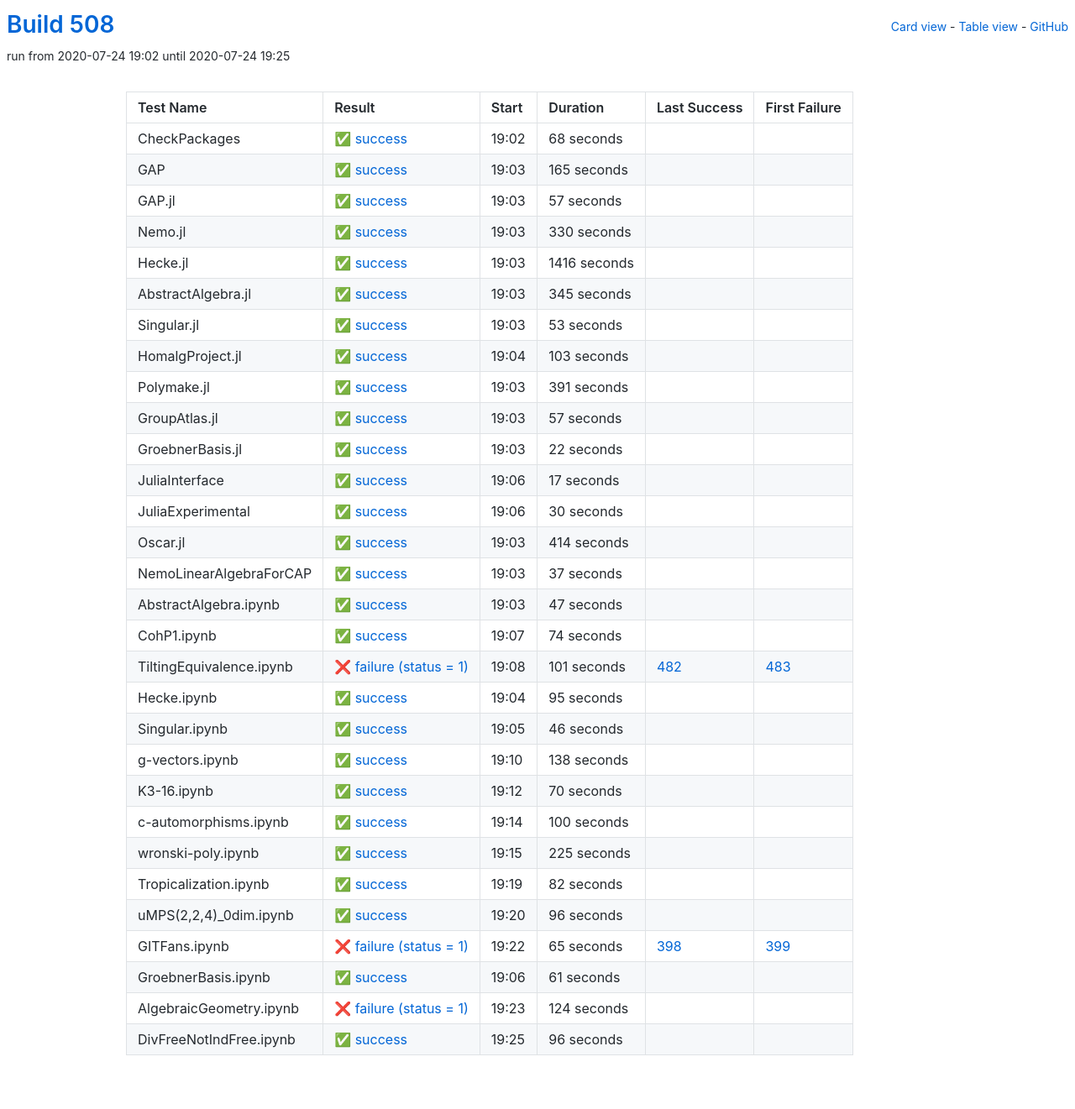
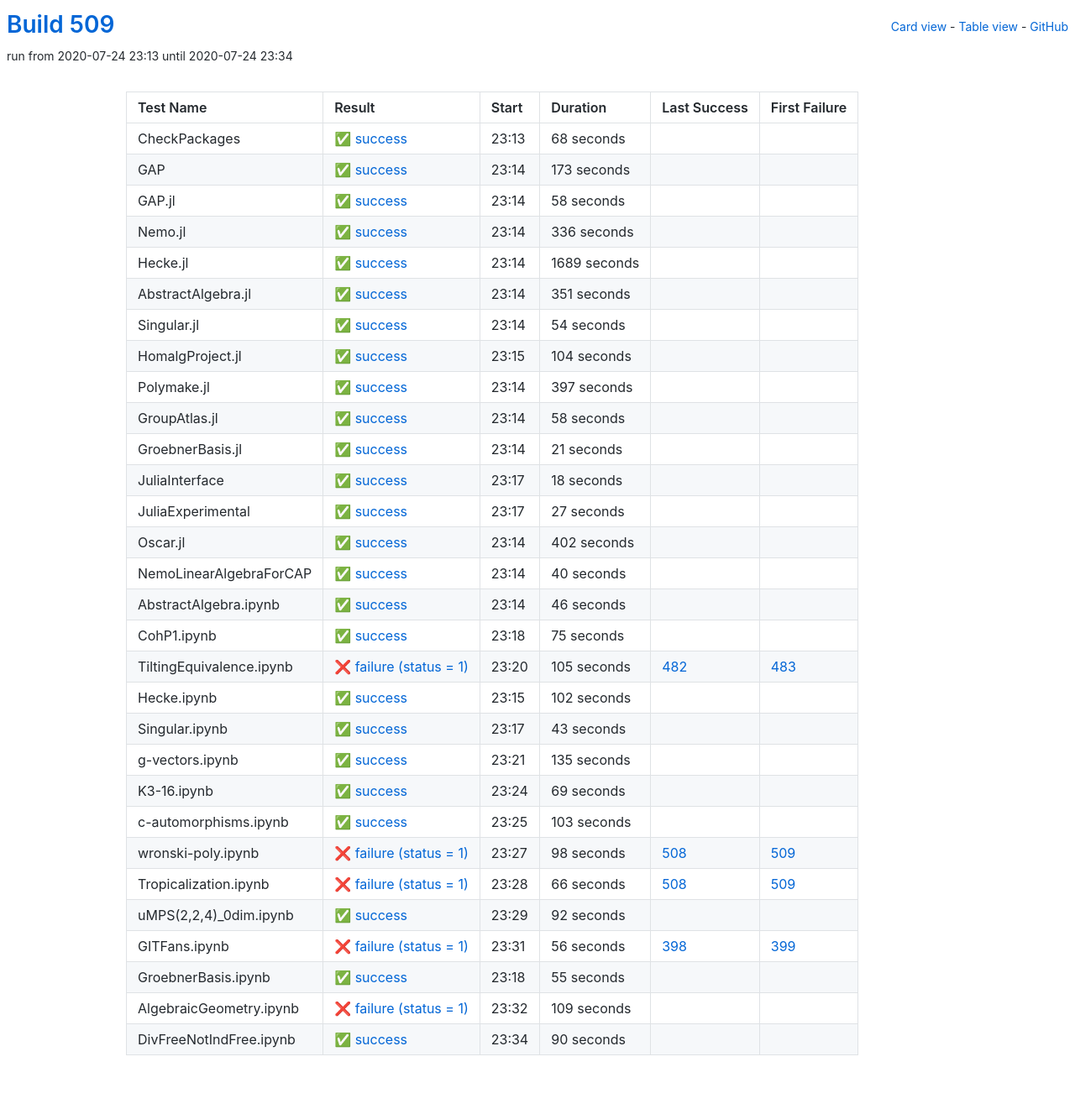
Before and after one commit to oscar-system/oscar-ci-status-stable, a Jekyll site: the page built from table.html, in a window 1280 px wide. Shown: the whole page at 84% size. Built offline with Jekyll 4.4.1, drawn with Linux system fonts in a browser that asks for light colours.

Commit message:
Build #509

```diff
--- a/_data/ci.yml
+++ b/_data/ci.yml
@@ -1,6 +1,6 @@
 ---
-build: 508
-build_url: https://oscarci.mathematik.uni-kl.de/job/oscar-stable/508/
+build: 509
+build_url: https://oscarci.mathematik.uni-kl.de/job/oscar-stable/509/
 job: oscar-stable
 organization: oscar-system
 repo: oscar-ci-status-stable
@@ -8,8 +8,8 @@ repourl: https://github.com/oscar-system/oscar-ci-status-stable
 tests:
 - name: CheckPackages
   id: checkpackages
-  log: https://oscarci.mathematik.uni-kl.de/job/oscar-stable/508/artifact/logs/build-508/CheckPackages.log
-  start: 2020-07-24 19:02
+  log: https://oscarci.mathematik.uni-kl.de/job/oscar-stable/509/artifact/logs/build-509/CheckPackages.log
+  start: 2020-07-24 23:13
   success: true
   exitcode: 0
   status: success
@@ -20,80 +20,260 @@ tests:
   first_failure_url:
 - name: GAP
   id: gap
-  log: https://oscarci.mathematik.uni-kl.de/job/oscar-stable/508/artifact/logs/build-508/GAP.log
-  start: 2020-07-24 19:03
+  log: https://oscarci.mathematik.uni-kl.de/job/oscar-stable/509/artifact/logs/build-509/GAP.log
+  start: 2020-07-24 23:14
   success: true
   exitcode: 0
   status: success
-  duration: 165
+  duration: 173
   last_success: false
   last_success_url:
   first_failure: false
   first_failure_url:
 - name: GAP.jl
   id: gap-jl
-  log: https://oscarci.mathematik.uni-kl.de/job/oscar-stable/508/artifact/logs/build-508/GAP.jl.log
-  start: 2020-07-24 19:03
+  log: https://oscarci.mathematik.uni-kl.de/job/oscar-stable/509/artifact/logs/build-509/GAP.jl.log
+  start: 2020-07-24 23:14
   success: true
   exitcode: 0
   status: success
-  duration: 57
+  duration: 58
   last_success: false
   last_success_url:
   first_failure: false
   first_failure_url:
 - name: Nemo.jl
   id: nemo-jl
-  log: https://oscarci.mathematik.uni-kl.de/job/oscar-stable/508/artifact/logs/build-508/Nemo.jl.log
-  start: 2020-07-24 19:03
+  log: https://oscarci.mathematik.uni-kl.de/job/oscar-stable/509/artifact/logs/build-509/Nemo.jl.log
+  start: 2020-07-24 23:14
   success: true
   exitcode: 0
   status: success
-  duration: 330
+  duration: 336
   last_success: false
   last_success_url:
   first_failure: false
   first_failure_url:
 - name: Hecke.jl
   id: hecke-jl
-  log: https://oscarci.mathematik.uni-kl.de/job/oscar-stable/508/artifact/logs/build-508/Hecke.jl.log
-  start: 2020-07-24 19:03
+  log: https://oscarci.mathematik.uni-kl.de/job/oscar-stable/509/artifact/logs/build-509/Hecke.jl.log
+  start: 2020-07-24 23:14
   success: true
   exitcode: 0
   status: success
-  duration: 1416
+  duration: 1689
   last_success: false
   last_success_url:
   first_failure: false
   first_failure_url:
 - name: AbstractAlgebra.jl
   id: abstractalgebra-jl
-  log: https://oscarci.mathematik.uni-kl.de/job/oscar-stable/508/artifact/logs/build-508/AbstractAlgebra.jl.log
-  start: 2020-07-24 19:03
+  log: https://oscarci.mathematik.uni-kl.de/job/oscar-stable/509/artifact/logs/build-509/AbstractAlgebra.jl.log
+  start: 2020-07-24 23:14
   success: true
   exitcode: 0
   status: success
-  duration: 345
+  duration: 351
   last_success: false
   last_success_url:
   first_failure: false
   first_failure_url:
 - name: Singular.jl
   id: singular-jl
-  log: https://oscarci.mathematik.uni-kl.de/job/oscar-stable/508/artifact/logs/build-508/Singular.jl.log
-  start: 2020-07-24 19:03
+  log: https://oscarci.mathematik.uni-kl.de/job/oscar-stable/509/artifact/logs/build-509/Singular.jl.log
+  start: 2020-07-24 23:14
   success: true
   exitcode: 0
   status: success
-  duration: 53
+  duration: 54
   last_success: false
   last_success_url:
   first_failure: false
   first_failure_url:
 - name: HomalgProject.jl
   id: homalgproject-jl
-  log: https://oscarci.mathematik.uni-kl.de/job/oscar-stable/508/artifact/logs/build-508/HomalgProject.jl.log
-  start: 2020-07-24 19:04
+  log: https://oscarci.mathematik.uni-kl.de/job/oscar-stable/509/artifact/logs/build-509/HomalgProject.jl.log
+  start: 2020-07-24 23:15
+  success: true
+  exitcode: 0
+  status: success
+  duration: 104
+  last_success: false
+  last_success_url:
+  first_failure: false
+  first_failure_url:
+- name: Polymake.jl
+  id: polymake-jl
+  log: https://oscarci.mathematik.uni-kl.de/job/oscar-stable/509/artifact/logs/build-509/Polymake.jl.log
+  start: 2020-07-24 23:14
+  success: true
+  exitcode: 0
+  status: success
+  duration: 397
+  last_success: false
+  last_success_url:
+  first_failure: false
+  first_failure_url:
+- name: GroupAtlas.jl
+  id: groupatlas-jl
+  log: https://oscarci.mathematik.uni-kl.de/job/oscar-stable/509/artifact/logs/build-509/GroupAtlas.jl.log
+  start: 2020-07-24 23:14
+  success: true
+  exitcode: 0
+  status: success
+  duration: 58
+  last_success: false
+  last_success_url:
+  first_failure: false
+  first_failure_url:
+- name: GroebnerBasis.jl
+  id: groebnerbasis-jl
+  log: https://oscarci.mathematik.uni-kl.de/job/oscar-stable/509/artifact/logs/build-509/GroebnerBasis.jl.log
+  start: 2020-07-24 23:14
+  success: true
+  exitcode: 0
+  status: success
+  duration: 21
+  last_success: false
+  last_success_url:
+  first_failure: false
+  first_failure_url:
+- name: JuliaInterface
+  id: juliainterface
+  log: https://oscarci.mathematik.uni-kl.de/job/oscar-stable/509/artifact/logs/build-509/JuliaInterface.log
+  start: 2020-07-24 23:17
+  success: true
+  exitcode: 0
+  status: success
+  duration: 18
+  last_success: false
+  last_success_url:
+  first_failure: false
+  first_failure_url:
+- name: JuliaExperimental
+  id: juliaexperimental
+  log: https://oscarci.mathematik.uni-kl.de/job/oscar-stable/509/artifact/logs/build-509/JuliaExperimental.log
+  start: 2020-07-24 23:17
+  success: true
+  exitcode: 0
+  status: success
+  duration: 27
+  last_success: false
+  last_success_url:
+  first_failure: false
+  first_failure_url:
+- name: Oscar.jl
+  id: oscar-jl
+  log: https://oscarci.mathematik.uni-kl.de/job/oscar-stable/509/artifact/logs/build-509/Oscar.jl.log
+  start: 2020-07-24 23:14
+  success: true
+  exitcode: 0
+  status: success
+  duration: 402
+  last_success: false
+  last_success_url:
+  first_failure: false
+  first_failure_url:
+- name: NemoLinearAlgebraForCAP
+  id: nemolinearalgebraforcap
+  log: https://oscarci.mathematik.uni-kl.de/job/oscar-stable/509/artifact/logs/build-509/NemoLinearAlgebraForCAP.log
+  start: 2020-07-24 23:14
+  success: true
+  exitcode: 0
+  status: success
+  duration: 40
+  last_success: false
+  last_success_url:
+  first_failure: false
+  first_failure_url:
+- name: AbstractAlgebra.ipynb
+  id: abstractalgebra-ipynb
+  log: https://oscarci.mathematik.uni-kl.de/job/oscar-stable/509/artifact/logs/build-509/AbstractAlgebra.ipynb.log
+  start: 2020-07-24 23:14
+  success: true
+  exitcode: 0
+  status: success
+  duration: 46
+  last_success: false
+  last_success_url:
+  first_failure: false
+  first_failure_url:
+- name: CohP1.ipynb
+  id: cohp1-ipynb
+  log: https://oscarci.mathematik.uni-kl.de/job/oscar-stable/509/artifact/logs/build-509/CohP1.ipynb.log
+  start: 2020-07-24 23:18
+  success: true
+  exitcode: 0
+  status: success
+  duration: 75
+  last_success: false
+  last_success_url:
+  first_failure: false
+  first_failure_url:
+- name: TiltingEquivalence.ipynb
+  id: tiltingequivalence-ipynb
+  log: https://oscarci.mathematik.uni-kl.de/job/oscar-stable/509/artifact/logs/build-509/TiltingEquivalence.ipynb.log
+  start: 2020-07-24 23:20
+  success: false
+  exitcode: 1
+  status: failure
+  duration: 105
+  last_success: 482
+  last_success_url: https://oscarci.mathematik.uni-kl.de/job/oscar-stable/482/
+  first_failure: 483
+  first_failure_url: https://oscarci.mathematik.uni-kl.de/job/oscar-stable/483/
+- name: Hecke.ipynb
+  id: hecke-ipynb
+  log: https://oscarci.mathematik.uni-kl.de/job/oscar-stable/509/artifact/logs/build-509/Hecke.ipynb.log
+  start: 2020-07-24 23:15
+  success: true
+  exitcode: 0
+  status: success
+  duration: 102
+  last_success: false
+  last_success_url:
+  first_failure: false
+  first_failure_url:
+- name: Singular.ipynb
+  id: singular-ipynb
+  log: https://oscarci.mathematik.uni-kl.de/job/oscar-stable/509/artifact/logs/build-509/Singular.ipynb.log
+  start: 2020-07-24 23:17
+  success: true
+  exitcode: 0
+  status: success
+  duration: 43
+  last_success: false
+  last_success_url:
+  first_failure: false
+  first_failure_url:
+- name: g-vectors.ipynb
+  id: g-vectors-ipynb
+  log: https://oscarci.mathematik.uni-kl.de/job/oscar-stable/509/artifact/logs/build-509/g-vectors.ipynb.log
+  start: 2020-07-24 23:21
+  success: true
+  exitcode: 0
+  status: success
+  duration: 135
+  last_success: false
+  last_success_url:
+  first_failure: false
+  first_failure_url:
+- name: K3-16.ipynb
+  id: k3-16-ipynb
+  log: https://oscarci.mathematik.uni-kl.de/job/oscar-stable/509/artifact/logs/build-509/K3-16.ipynb.log
+  start: 2020-07-24 23:24
+  success: true
+  exitcode: 0
+  status: success
+  duration: 69
+  last_success: false
+  last_success_url:
+  first_failure: false
+  first_failure_url:
+- name: c-automorphisms.ipynb
+  id: c-automorphisms-ipynb
+  log: https://oscarci.mathematik.uni-kl.de/job/oscar-stable/509/artifact/logs/build-509/c-automorphisms.ipynb.log
+  start: 2020-07-24 23:25
   success: true
   exitcode: 0
   status: success
@@ -102,266 +282,86 @@ tests:
   last_success_url:
   first_failure: false
   first_failure_url:
-- name: Polymake.jl
-  id: polymake-jl
-  log: https://oscarci.mathematik.uni-kl.de/job/oscar-stable/508/artifact/logs/build-508/Polymake.jl.log
-  start: 2020-07-24 19:03
+- name: wronski-poly.ipynb
+  id: wronski-poly-ipynb
+  log: https://oscarci.mathematik.uni-kl.de/job/oscar-stable/509/artifact/logs/build-509/wronski-poly.ipynb.log
+  start: 2020-07-24 23:27
+  success: false
+  exitcode: 1
+  status: failure
+  duration: 98
+  last_success: 508
+  last_success_url: https://oscarci.mathematik.uni-kl.de/job/oscar-stable/508/
+  first_failure: 509
+  first_failure_url: https://oscarci.mathematik.uni-kl.de/job/oscar-stable/509/
+- name: Tropicalization.ipynb
+  id: tropicalization-ipynb
+  log: https://oscarci.mathematik.uni-kl.de/job/oscar-stable/509/artifact/logs/build-509/Tropicalization.ipynb.log
+  start: 2020-07-24 23:28
+  success: false
+  exitcode: 1
+  status: failure
+  duration: 66
+  last_success: 508
+  last_success_url: https://oscarci.mathematik.uni-kl.de/job/oscar-stable/508/
+  first_failure: 509
+  first_failure_url: https://oscarci.mathematik.uni-kl.de/job/oscar-stable/509/
+- name: uMPS(2,2,4)_0dim.ipynb
+  id: umps-2-2-4-0dim-ipynb
+  log: https://oscarci.mathematik.uni-kl.de/job/oscar-stable/509/artifact/logs/build-509/uMPS-2-2-4-_0dim.ipynb.log
+  start: 2020-07-24 23:29
   success: true
   exitcode: 0
   status: success
-  duration: 391
-  last_success: false
-  last_success_url:
-  first_failure: false
-  first_failure_url:
-- name: GroupAtlas.jl
-  id: groupatlas-jl
-  log: https://oscarci.mathematik.uni-kl.de/job/oscar-stable/508/artifact/logs/build-508/GroupAtlas.jl.log
-  start: 2020-07-24 19:03
-  success: true
-  exitcode: 0
-  status: success
-  duration: 57
-  last_success: false
-  last_success_url:
-  first_failure: false
-  first_failure_url:
-- name: GroebnerBasis.jl
-  id: groebnerbasis-jl
-  log: https://oscarci.mathematik.uni-kl.de/job/oscar-stable/508/artifact/logs/build-508/GroebnerBasis.jl.log
-  start: 2020-07-24 19:03
-  success: true
-  exitcode: 0
-  status: success
-  duration: 22
-  last_success: false
-  last_success_url:
-  first_failure: false
-  first_failure_url:
-- name: JuliaInterface
-  id: juliainterface
-  log: https://oscarci.mathematik.uni-kl.de/job/oscar-stable/508/artifact/logs/build-508/JuliaInterface.log
-  start: 2020-07-24 19:06
-  success: true
-  exitcode: 0
-  status: success
-  duration: 17
-  last_success: false
-  last_success_url:
-  first_failure: false
-  first_failure_url:
-- name: JuliaExperimental
-  id: juliaexperimental
-  log: https://oscarci.mathematik.uni-kl.de/job/oscar-stable/508/artifact/logs/build-508/JuliaExperimental.log
-  start: 2020-07-24 19:06
-  success: true
-  exitcode: 0
-  status: success
-  duration: 30
-  last_success: false
-  last_success_url:
-  first_failure: false
-  first_failure_url:
-- name: Oscar.jl
-  id: oscar-jl
-  log: https://oscarci.mathematik.uni-kl.de/job/oscar-stable/508/artifact/logs/build-508/Oscar.jl.log
-  start: 2020-07-24 19:03
-  success: true
-  exitcode: 0
-  status: success
-  duration: 414
-  last_success: false
-  last_success_url:
-  first_failure: false
-  first_failure_url:
-- name: NemoLinearAlgebraForCAP
-  id: nemolinearalgebraforcap
-  log: https://oscarci.mathematik.uni-kl.de/job/oscar-stable/508/artifact/logs/build-508/NemoLinearAlgebraForCAP.log
-  start: 2020-07-24 19:03
-  success: true
-  exitcode: 0
-  status: success
-  duration: 37
-  last_success: false
-  last_success_url:
-  first_failure: false
-  first_failure_url:
-- name: AbstractAlgebra.ipynb
-  id: abstractalgebra-ipynb
-  log: https://oscarci.mathematik.uni-kl.de/job/oscar-stable/508/artifact/logs/build-508/AbstractAlgebra.ipynb.log
-  start: 2020-07-24 19:03
-  success: true
-  exitcode: 0
-  status: success
-  duration: 47
-  last_success: false
-  last_success_url:
-  first_failure: false
-  first_failure_url:
-- name: CohP1.ipynb
-  id: cohp1-ipynb
-  log: https://oscarci.mathematik.uni-kl.de/job/oscar-stable/508/artifact/logs/build-508/CohP1.ipynb.log
-  start: 2020-07-24 19:07
-  success: true
-  exitcode: 0
-  status: success
-  duration: 74
-  last_success: false
-  last_success_url:
-  first_failure: false
-  first_failure_url:
-- name: TiltingEquivalence.ipynb
-  id: tiltingequivalence-ipynb
-  log: https://oscarci.mathematik.uni-kl.de/job/oscar-stable/508/artifact/logs/build-508/TiltingEquivalence.ipynb.log
-  start: 2020-07-24 19:08
-  success: false
-  exitcode: 1
-  status: failure
-  duration: 101
-  last_success: 482
-  last_success_url: https://oscarci.mathematik.uni-kl.de/job/oscar-stable/482/
-  first_failure: 483
-  first_failure_url: https://oscarci.mathematik.uni-kl.de/job/oscar-stable/483/
-- name: Hecke.ipynb
-  id: hecke-ipynb
-  log: https://oscarci.mathematik.uni-kl.de/job/oscar-stable/508/artifact/logs/build-508/Hecke.ipynb.log
-  start: 2020-07-24 19:04
-  success: true
-  exitcode: 0
-  status: success
-  duration: 95
-  last_success: false
-  last_success_url:
-  first_failure: false
-  first_failure_url:
-- name: Singular.ipynb
-  id: singular-ipynb
-  log: https://oscarci.mathematik.uni-kl.de/job/oscar-stable/508/artifact/logs/build-508/Singular.ipynb.log
-  start: 2020-07-24 19:05
-  success: true
-  exitcode: 0
-  status: success
-  duration: 46
-  last_success: false
-  last_success_url:
-  first_failure: false
-  first_failure_url:
-- name: g-vectors.ipynb
-  id: g-vectors-ipynb
-  log: https://oscarci.mathematik.uni-kl.de/job/oscar-stable/508/artifact/logs/build-508/g-vectors.ipynb.log
-  start: 2020-07-24 19:10
-  success: true
-  exitcode: 0
-  status: success
-  duration: 138
-  last_success: false
-  last_success_url:
-  first_failure: false
-  first_failure_url:
-- name: K3-16.ipynb
-  id: k3-16-ipynb
-  log: https://oscarci.mathematik.uni-kl.de/job/oscar-stable/508/artifact/logs/build-508/K3-16.ipynb.log
-  start: 2020-07-24 19:12
-  success: true
-  exitcode: 0
-  status: success
-  duration: 70
-  last_success: false
-  last_success_url:
-  first_failure: false
-  first_failure_url:
-- name: c-automorphisms.ipynb
-  id: c-automorphisms-ipynb
-  log: https://oscarci.mathematik.uni-kl.de/job/oscar-stable/508/artifact/logs/build-508/c-automorphisms.ipynb.log
-  start: 2020-07-24 19:14
-  success: true
-  exitcode: 0
-  status: success
-  duration: 100
-  last_success: false
-  last_success_url:
-  first_failure: false
-  first_failure_url:
-- name: wronski-poly.ipynb
-  id: wronski-poly-ipynb
-  log: https://oscarci.mathematik.uni-kl.de/job/oscar-stable/508/artifact/logs/build-508/wronski-poly.ipynb.log
-  start: 2020-07-24 19:15
-  success: true
-  exitcode: 0
-  status: success
-  duration: 225
-  last_success: false
-  last_success_url:
-  first_failure: false
-  first_failure_url:
-- name: Tropicalization.ipynb
-  id: tropicalization-ipynb
-  log: https://oscarci.mathematik.uni-kl.de/job/oscar-stable/508/artifact/logs/build-508/Tropicalization.ipynb.log
-  start: 2020-07-24 19:19
-  success: true
-  exitcode: 0
-  status: success
-  duration: 82
-  last_success: false
-  last_success_url:
-  first_failure: false
-  first_failure_url:
-- name: uMPS(2,2,4)_0dim.ipynb
-  id: umps-2-2-4-0dim-ipynb
-  log: https://oscarci.mathematik.uni-kl.de/job/oscar-stable/508/artifact/logs/build-508/uMPS-2-2-4-_0dim.ipynb.log
-  start: 2020-07-24 19:20
-  success: true
-  exitcode: 0
-  status: success
-  duration: 96
+  duration: 92
   last_success: false
   last_success_url:
   first_failure: false
   first_failure_url:
 - name: GITFans.ipynb
   id: gitfans-ipynb
-  log: https://oscarci.mathematik.uni-kl.de/job/oscar-stable/508/artifact/logs/build-508/GITFans.ipynb.log
-  start: 2020-07-24 19:22
+  log: https://oscarci.mathematik.uni-kl.de/job/oscar-stable/509/artifact/logs/build-509/GITFans.ipynb.log
+  start: 2020-07-24 23:31
   success: false
   exitcode: 1
   status: failure
-  duration: 65
+  duration: 56
   last_success: 398
   last_success_url: https://oscarci.mathematik.uni-kl.de/job/oscar-stable/398/
   first_failure: 399
   first_failure_url: https://oscarci.mathematik.uni-kl.de/job/oscar-stable/399/
 - name: GroebnerBasis.ipynb
   id: groebnerbasis-ipynb
-  log: https://oscarci.mathematik.uni-kl.de/job/oscar-stable/508/artifact/logs/build-508/GroebnerBasis.ipynb.log
-  start: 2020-07-24 19:06
+  log: https://oscarci.mathematik.uni-kl.de/job/oscar-stable/509/artifact/logs/build-509/GroebnerBasis.ipynb.log
+  start: 2020-07-24 23:18
   success: true
   exitcode: 0
   status: success
-  duration: 61
+  duration: 55
   last_success: false
   last_success_url:
   first_failure: false
   first_failure_url:
 - name: AlgebraicGeometry.ipynb
   id: algebraicgeometry-ipynb
-  log: https://oscarci.mathematik.uni-kl.de/job/oscar-stable/508/artifact/logs/build-508/AlgebraicGeometry.ipynb.log
-  start: 2020-07-24 19:23
+  log: https://oscarci.mathematik.uni-kl.de/job/oscar-stable/509/artifact/logs/build-509/AlgebraicGeometry.ipynb.log
+  start: 2020-07-24 23:32
   success: false
   exitcode: 1
   status: failure
-  duration: 124
+  duration: 109
   last_success: false
   last_success_url:
   first_failure: false
   first_failure_url:
 - name: DivFreeNotIndFree.ipynb
   id: divfreenotindfree-ipynb
-  log: https://oscarci.mathematik.uni-kl.de/job/oscar-stable/508/artifact/logs/build-508/DivFreeNotIndFree.ipynb.log
-  start: 2020-07-24 19:25
+  log: https://oscarci.mathematik.uni-kl.de/job/oscar-stable/509/artifact/logs/build-509/DivFreeNotIndFree.ipynb.log
+  start: 2020-07-24 23:34
   success: true
   exitcode: 0
   status: success
-  duration: 96
+  duration: 90
   last_success: false
   last_success_url:
   first_failure: false
```
Also changed, not shown: README.md.
